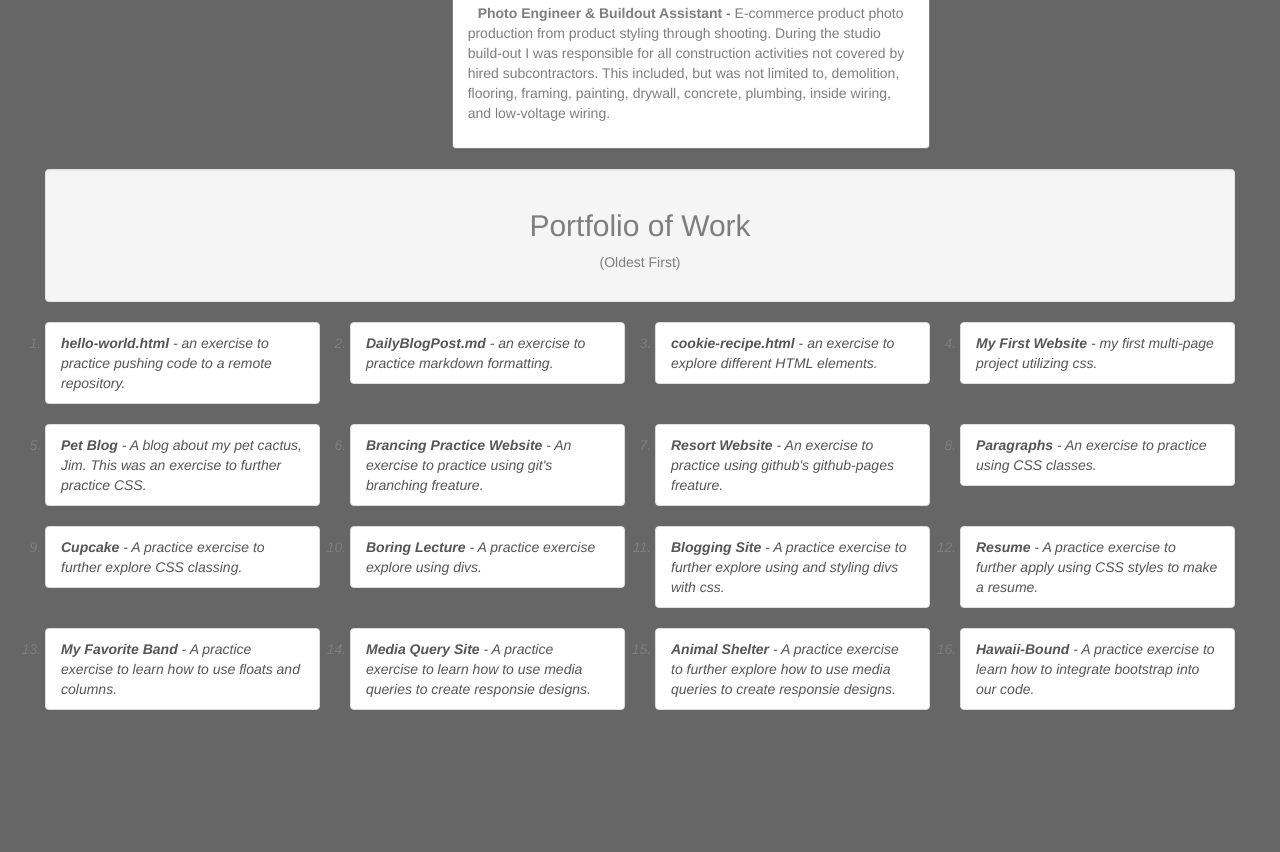
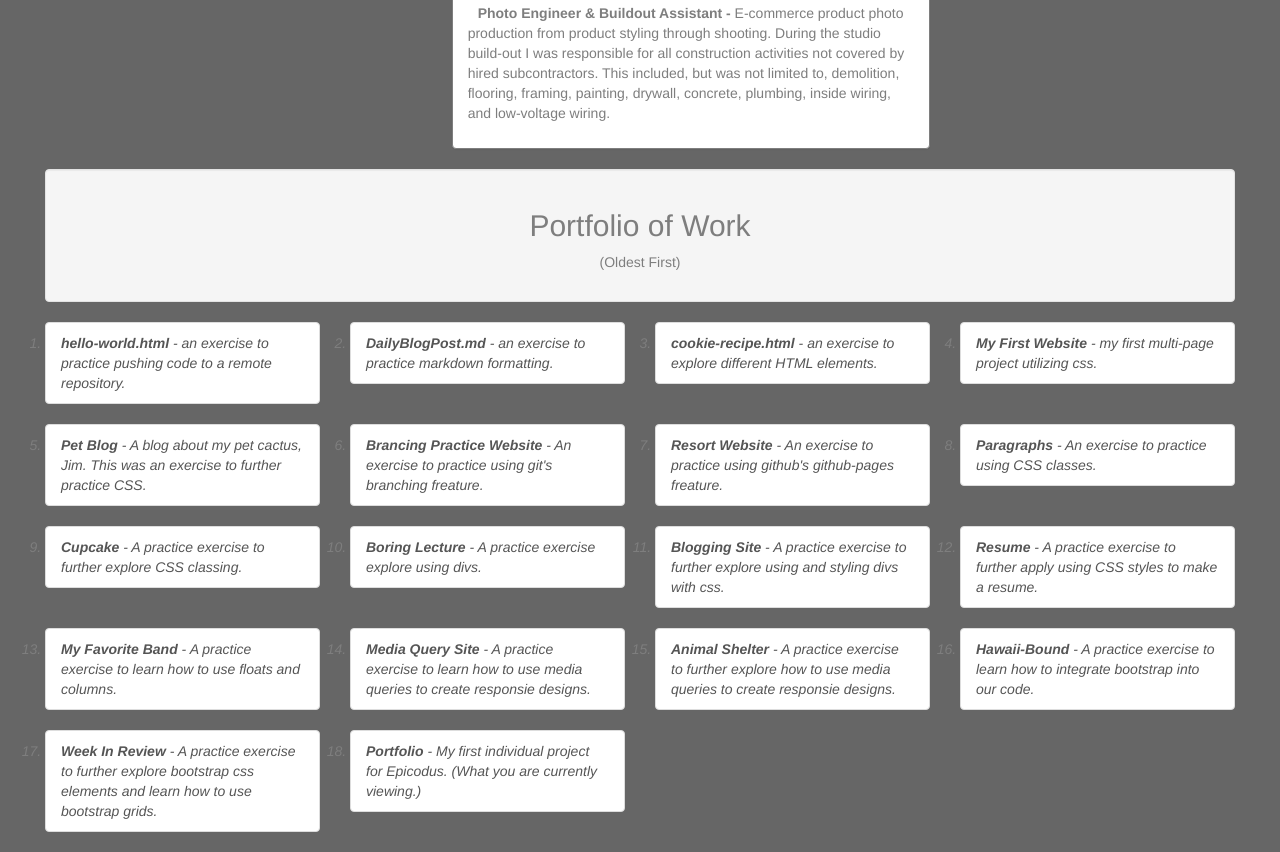
Before and after one commit to timklaus/portfolio, a plain HTML site: page index.html in a window 1280 px wide. Shown: the part 997-1849 px from the top of the page. Before the commit the page ends 1727 px from the top, so only its background shows below. Drawn offline with Linux system fonts and the light colour scheme.

Commit message:
add all remaining portfolio links

```diff
--- a/index.html
+++ b/index.html
@@ -151,6 +151,16 @@
               <li><a href="https://github.com/timklaus/hawaii-bound" class="list-group-item"><span class="bolder">Hawaii-Bound </span>- A practice exercise to learn how to integrate bootstrap into our code.</a></li>
             </div>
           </div>
+          <div class="portfoliospacer">
+          </div>
+          <div class="row">
+            <div class="col-sm-3">
+              <li><a href="https://github.com/timklaus/week-in-review" class="list-group-item"><span class="bolder">Week In Review </span>- A practice exercise to further explore bootstrap css elements and learn how to use bootstrap grids.</a></li>
+            </div>
+            <div class="col-sm-3">
+              <li><a href="https://github.com/timklaus/portfolio" class="list-group-item"><span class="bolder">Portfolio </span>- My first individual project for Epicodus. (What you are currently viewing.)</a></li>
+            </div>
+          </div>
         </ol>
     </div>
   </body>
```
